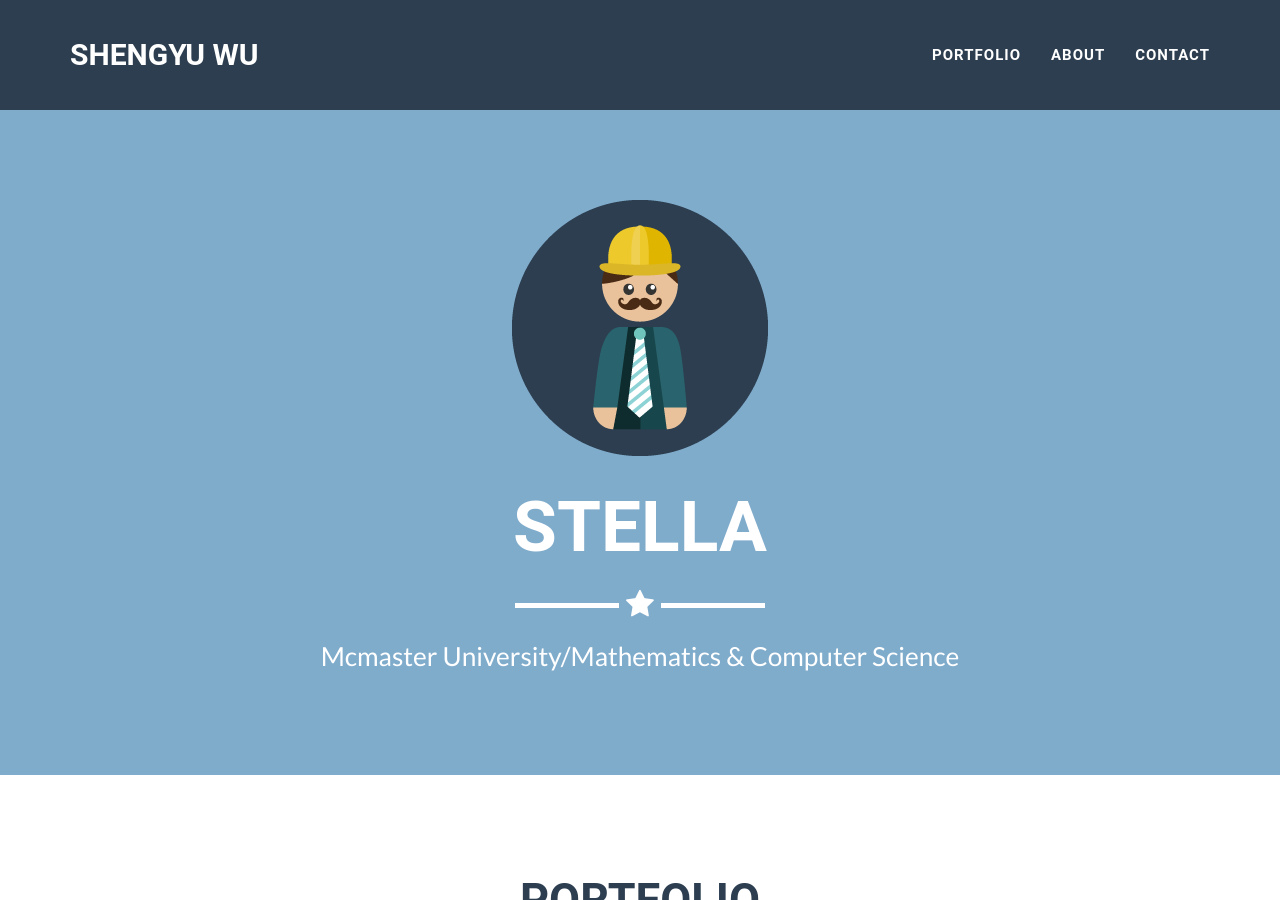
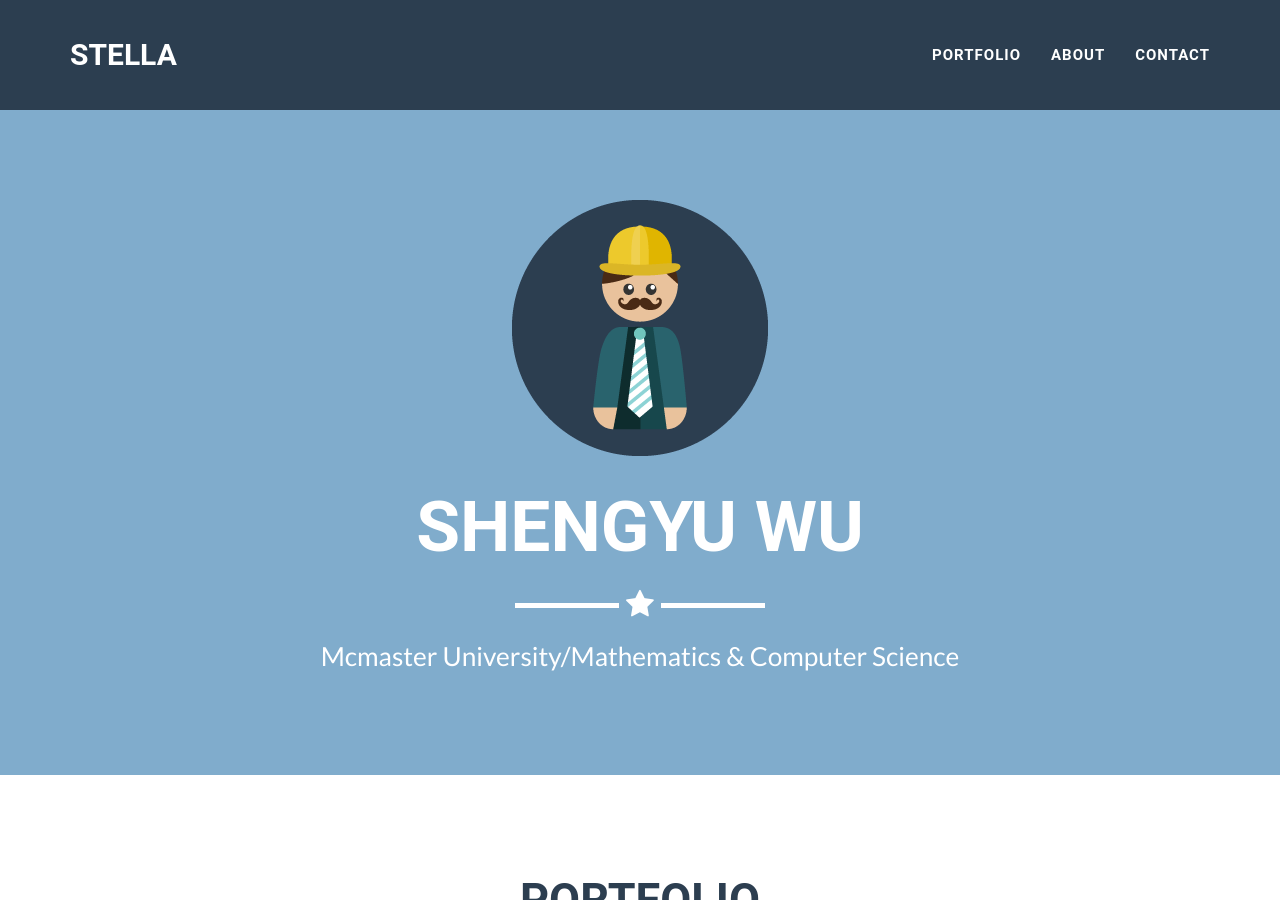
Before and after one commit to StellaSW/StellaSW.github.io, a Jekyll site: the page built from index.html, in a window 1280 px wide and 900 px high. Built offline with Jekyll 4.4.1, drawn with Linux system fonts in a browser that asks for light colours.

```diff
--- a/_config.yml
+++ b/_config.yml
@@ -1,6 +1,6 @@
 # Site settings
-title: Shengyu Wu
-subtitle: Stella
+title: Stella
+subtitle: Shengyu Wu
 skills: "Mcmaster University/Mathematics & Computer Science"
 email: wushengyu222@gmail.com
 url: https://stellasw.github.io
```
